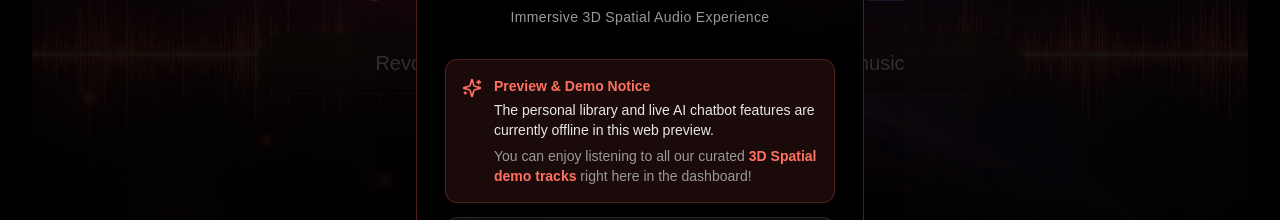
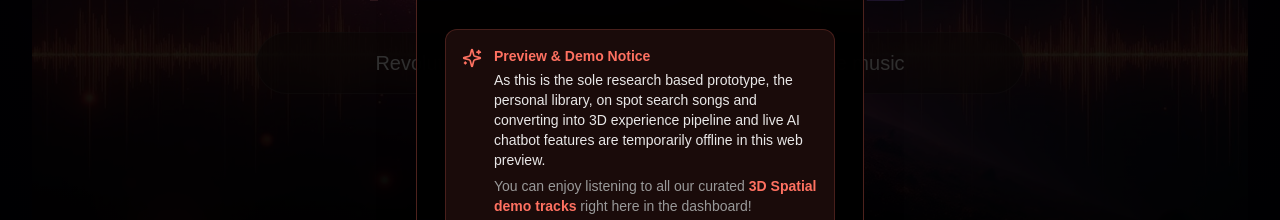
Before and after one commit to SHHUUBBH/ORBITUNE, a React (Vite) app in the folder FRONTEND/dashboard/orbitune-sonic-verse-main/: page /dashboard in a window 1280 px wide. Shown: the part 274-494 px from the top of the page. Built offline with nearby package versions, Linux system fonts and the light colour scheme; no server answers; the HTML template or start-up script is replaced by a standard one; a web font is replaced by a local one.

Commit message:
Revise notice message for offline features
Updated the notice message to provide more detailed information about the features currently offline in the web preview.

```diff
--- a/FRONTEND/dashboard/orbitune-sonic-verse-main/src/components/WelcomeNoticeModal.tsx
+++ b/FRONTEND/dashboard/orbitune-sonic-verse-main/src/components/WelcomeNoticeModal.tsx
@@ -86,7 +86,7 @@ export const WelcomeNoticeModal: React.FC<WelcomeNoticeModalProps> = ({
               <div className="text-xs sm:text-sm text-foreground/90 font-electrolize leading-relaxed">
                 <p className="font-semibold text-primary mb-1">Preview & Demo Notice</p>
                 <p>
-                  The personal library and live AI chatbot features are currently offline in this web preview.
+                  As this is the sole research based prototype, the personal library, on spot search songs and converting into 3D experience pipeline and live AI chatbot features are temporarily offline in this web preview.
                 </p>
                 <p className="mt-1.5 text-muted-foreground">
                   You can enjoy listening to all our curated <span className="text-primary font-semibold">3D Spatial demo tracks</span> right here in the dashboard!
```
